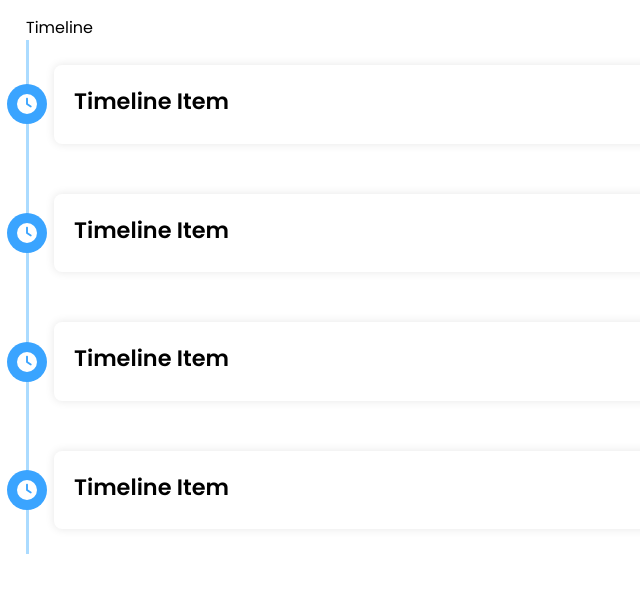
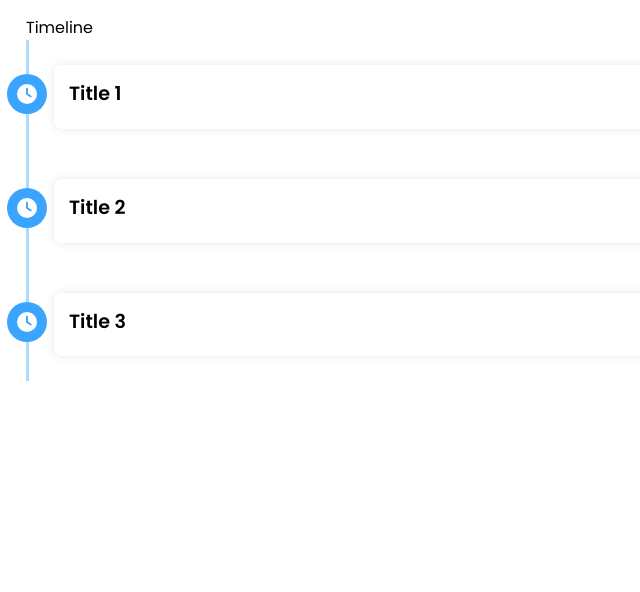
Before and after one commit to noppytinto/travelmates, a Next.js app: page / in a window 1280 px wide. Shown: the top 592 px of the page, without its empty margins (0-640 px from the left). Built offline with nearby package versions, Linux system fonts and the light colour scheme.

Commit message:
feat(app): improve timeline

```diff
--- a/src/components/Timeline/Timeline.tsx
+++ b/src/components/Timeline/Timeline.tsx
@@ -1,16 +1,45 @@
 import TimelineItem from "@/components/Timeline/TimelineItem/TimelineItem";
 import styles from "./Timeline.module.scss";
 
+type TimelineItem = {
+  title: string;
+  description: string;
+};
+
 export default function Timeline() {
+  const timelineItems: TimelineItem[] = [
+    {
+      title: "Title 1",
+      description:
+        " lorem ipsum dolor sit amet, consectetur adipiscing elit. Donec nec odio vitae nunc" +
+        " consectetur adipiscing elit. Donec nec odio vitae nunc consectetur " +
+        "adipiscing elit. Donec nec odio vitae nunc consectetur adipiscing elit. Donec nec odio vitae nunc",
+    },
+    {
+      title: "Title 2",
+      description:
+        " lorem ipsum dolor sit amet, consectetur adipiscing elit. Donec nec odio vitae nunc" +
+        " consectetur adipiscing elit. Donec nec odio vitae nunc consectetur " +
+        "adipiscing elit. Donec nec odio vitae nunc consectetur adipiscing elit. Donec nec odio vitae nunc",
+    },
+    {
+      title: "Title 3",
+      description:
+        " lorem ipsum dolor sit amet, consectetur adipiscing elit. Donec nec odio vitae nunc" +
+        " consectetur adipiscing elit. Donec nec odio vitae nunc consectetur " +
+        "adipiscing elit. Donec nec odio vitae nunc consectetur adipiscing elit. Donec nec odio vitae nunc",
+    },
+  ];
   return (
     <div className={styles["timeline"]}>
       <h1>Timeline</h1>
-      <div>
-        <TimelineItem />
-        <TimelineItem />
-        <TimelineItem />
-        <TimelineItem />
-      </div>
+      <ul>
+        {timelineItems.map((item, index) => (
+          <li key={index}>
+            <TimelineItem title={item.title} description={item.description} />
+          </li>
+        ))}
+      </ul>
     </div>
   );
 }
--- a/src/components/Timeline/TimelineItem/TimelineItem.module.scss
+++ b/src/components/Timeline/TimelineItem/TimelineItem.module.scss
@@ -7,13 +7,26 @@
 .timelineItem {
   border-left: 3px solid #abdbff;
   padding: 25px 10px;
-  position: relative;
 
-  &__iconContainer {
+  &__content {
+    margin-left: 15px;
+    padding: 15px 15px;
+
+    :hover {
+      cursor: pointer;
+    }
+  }
+
+  &__header {
+    position: relative;
+  }
+
+  &__icon {
     height: 40px;
     width: 40px;
     position: absolute;
     top: 50%;
+    left: -30px;
 
     @include flex-row-center;
 
@@ -23,22 +36,14 @@
     color: #fff;
   }
 
-  &__content {
-    margin-left: 15px;
-
-    :hover {
-      cursor: pointer;
-    }
-  }
-
   &__title {
-    font-size: 1.4rem;
+    font-size: 1.2rem;
     font-weight: 600;
     margin-bottom: 5px;
   }
 
   &__description {
-    transition: all 0.2s ease-out;
+    //transition: all 0.2s ease-out;
 
     &Collapsed {
       max-height: 0;
--- a/src/components/Timeline/TimelineItem/TimelineItem.tsx
+++ b/src/components/Timeline/TimelineItem/TimelineItem.tsx
@@ -1,39 +1,46 @@
 "use client";
 
-import { useState, useLayoutEffect, useRef, useEffect } from "react";
-import styles from "./TimelineItem.module.scss";
+import {
+  useState,
+  useLayoutEffect,
+  useRef,
+  useEffect,
+  PropsWithChildren,
+} from "react";
 import { FontAwesomeIcon } from "@fortawesome/react-fontawesome";
 import { faClock } from "@fortawesome/free-solid-svg-icons";
 import Card from "@/components/ui/Card/Card";
+import styles from "./TimelineItem.module.scss";
 // import { useGSAP } from "@gsap/react";
 // import { gsap } from "gsap";
 
-export default function TimelineItem() {
+type Props = {
+  title: string;
+  description: string;
+};
+
+export default function TimelineItem({
+  title,
+  description,
+}: PropsWithChildren<Props>) {
   // gsap.registerPlugin(useGSAP);
 
   const [expanded, setExpanded] = useState(false);
-  const [descriptionClasses, setDescriptionClasses] = useState(
-    `${styles.timelineItem__description} ${styles.timelineItem__descriptionCollapsed}`,
-  );
+  // const [descriptionClasses, setDescriptionClasses] = useState(
+  //   `${styles.timelineItem__description} ${styles.timelineItem__descriptionCollapsed}`,
+  // );
 
   function expandDescription() {
     setExpanded(!expanded);
   }
 
-  useEffect(() => {
-    if (expanded) {
-      setDescriptionClasses(
-        `${styles.timelineItem__description} ${styles.timelineItem__descriptionExpanded}`,
-      );
-    } else {
-      setDescriptionClasses(
-        `${styles.timelineItem__description} ${styles.timelineItem__descriptionCollapsed}`,
-      );
-    }
-  }, [expanded]);
+  const descriptionClasses = `${styles.timelineItem__description} ${
+    expanded
+      ? styles.timelineItem__descriptionExpanded
+      : styles.timelineItem__descriptionCollapsed
+  }`;
 
-  const container = useRef(null);
-
+  // const container = useRef(null);
   // useGSAP(
   //   () => {
   //     // create expand/collapse animation
@@ -49,20 +56,20 @@ export default function TimelineItem() {
 
   return (
     <div className={styles.timelineItem}>
-      <div className={styles.timelineItem__iconContainer}>
-        <FontAwesomeIcon icon={faClock} size={"lg"} />
-      </div>
       <Card
         className={styles.timelineItem__content}
         onClick={expandDescription}
       >
-        <h1 className={styles.timelineItem__title}>Timeline Item</h1>
-        <div className={descriptionClasses}>
-          lorem ipsum dolor sit amet, consectetur adipiscing elit. Sed do
-          eiusmod tempor incididunt ut labore et dolore magna aliqua. Ut enim ad
-          minim veniam, quis nostrud exercitation ullamco laboris nisi ut
-          aliquip ex ea commodo consequat.
+        {/***********************+ HEADER **************************/}
+        <div className={styles.timelineItem__header}>
+          <div className={styles.timelineItem__icon}>
+            <FontAwesomeIcon icon={faClock} size={"lg"} />
+          </div>
+          <h1 className={styles.timelineItem__title}>{title}</h1>
         </div>
+
+        {/***********************+ DESCRIPTION *********************/}
+        <div className={descriptionClasses}>{description}</div>
       </Card>
     </div>
   );
--- a/src/components/ui/Card/Card.module.scss
+++ b/src/components/ui/Card/Card.module.scss
@@ -2,5 +2,5 @@
   background-color: #fff;
   border-radius: 8px;
   box-shadow: 0 0 10px rgb(0 0 0 / 10%);
-  padding: 20px;
+  padding: 10px;
 }
```
